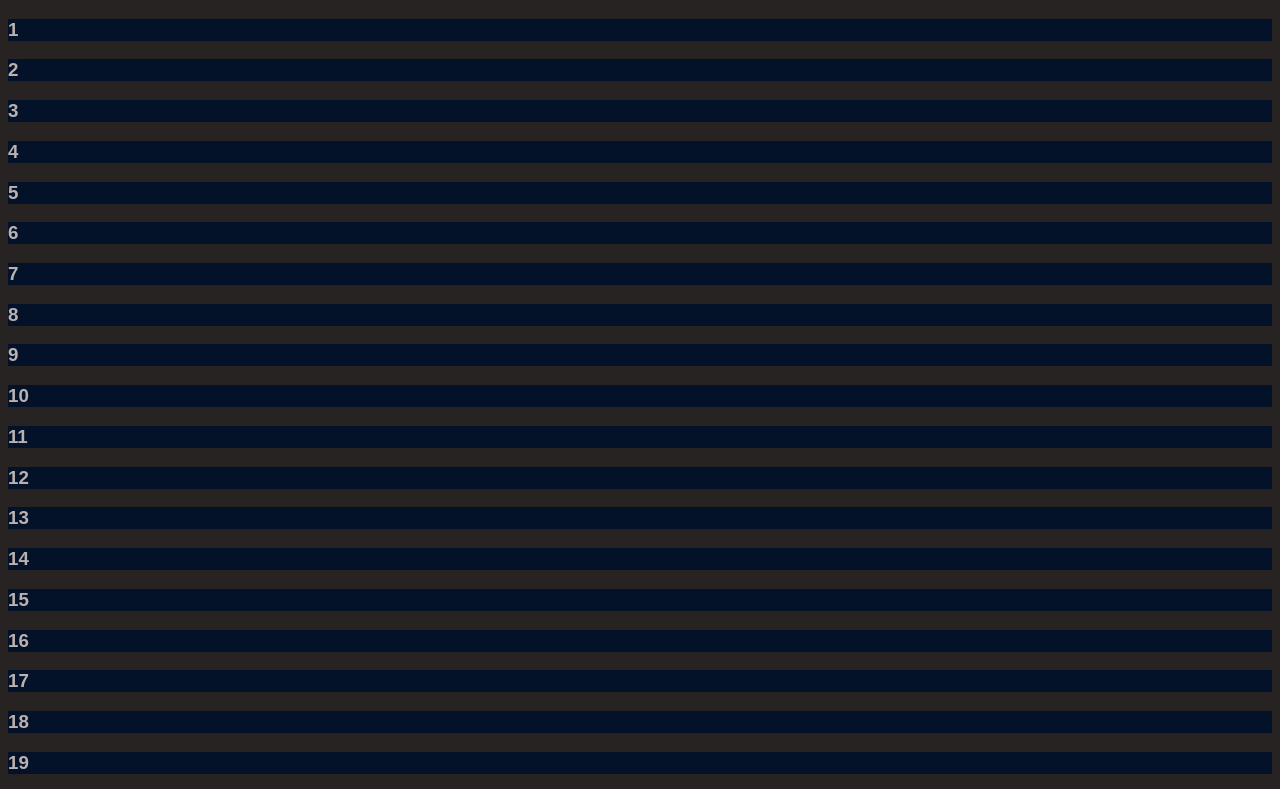
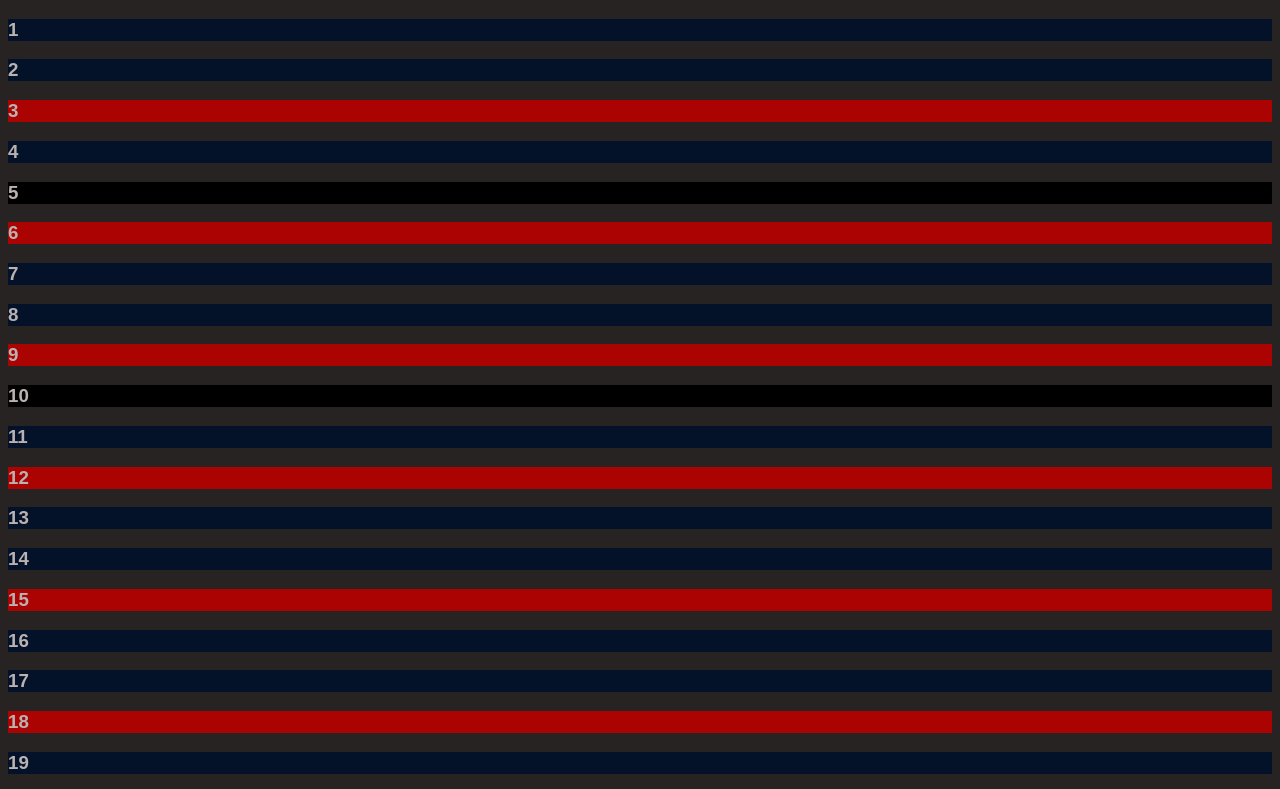
Before and after one commit to MikePio/js-fizzbuzz, a plain HTML site: page index.html in a window 1280 px wide. Shown: the top 789 px of the page. Drawn offline with Linux system fonts and the light colour scheme.

Commit message:
Created conditions with multiples of 3 and 5

```diff
--- a/script.js
+++ b/script.js
@@ -49,6 +49,15 @@ for(let i = 1; i <= 100; i++){
   // aggiunge una classe per colorare il background di ogni numero
   numbers.classList.add("bg-color");
 
+  if(!(i % 5)){
+    numbers.classList.add("bg-black");
+
+  }
+
+  if(!(i % 3)){
+    numbers.classList.add("bg-red");
+
+  }
 
 
 
--- a/style.css
+++ b/style.css
@@ -1,3 +1,11 @@
 .bg-color{
   background-color: rgb(3, 18, 41);
 }
+
+.bg-black{
+  background-color: rgb(0, 0, 0);
+}
+
+.bg-red{
+  background-color: rgb(171, 2, 2);
+}
```
